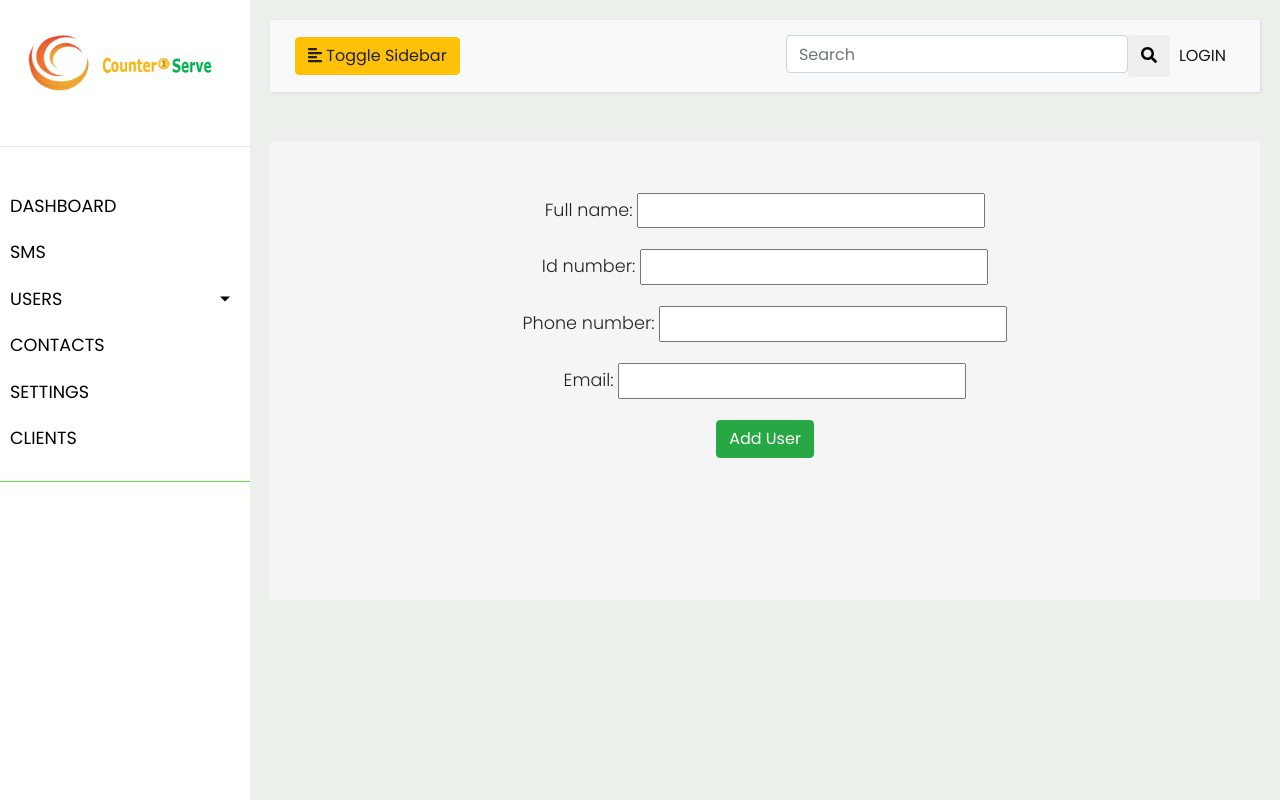
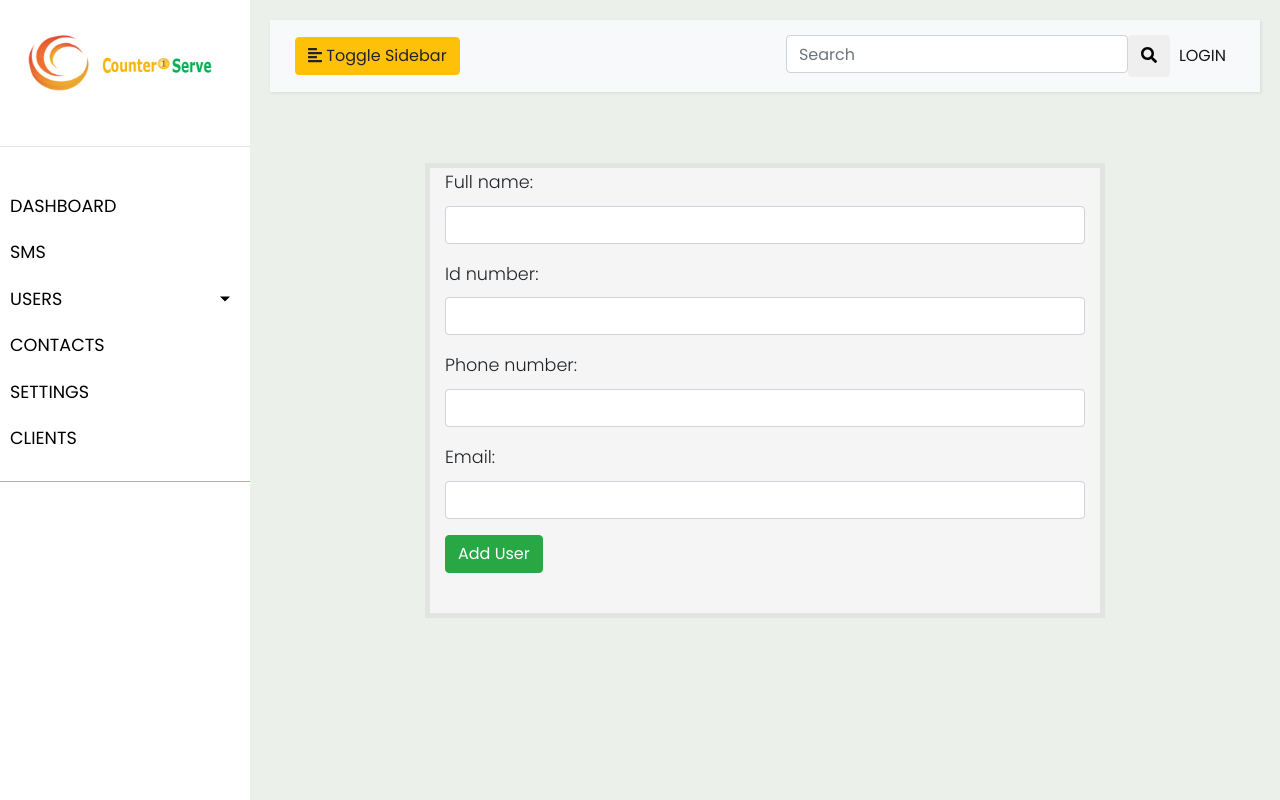
Before and after one commit to Arisodee/COUNTER1-SMS, a Django app: page /create_user/ in a window 1280 px wide. Run offline with Django 3.2, Linux system fonts and the light colour scheme; some libraries are stand-ins or nearby versions.

Commit message:
change styling

```diff
--- a/counter1app/forms.py
+++ b/counter1app/forms.py
@@ -13,11 +13,10 @@ class TalkingForm(forms.ModelForm):
                 ]
 
         widgets = {
-            # 'username': forms.TextInput(attrs={'class': 'form-control'}),
-            # 'api_key': forms.TextInput(attrs={'class': 'form-control'}),
+
             'recipients': forms.TextInput(attrs={'class': 'form-control'}),
             'message': forms.TextInput(attrs={'class': 'form-control'}),
-            # 'sender_id': forms.TextInput(attrs={'class': 'form-control'}),
+
         }
 
 
@@ -40,7 +39,26 @@ class Add_userForm(forms.ModelForm):
         fields = ('full_name', 'id_number','phone_number', 'email')
 
 
+        widgets = {
+
+            'full_name': forms.TextInput(attrs={'class': 'form-control'}),
+            'id_number': forms.TextInput(attrs={'class': 'form-control'}),
+            'phone_number': forms.TextInput(attrs={'class': 'form-control'}),
+            'email': forms.TextInput(attrs={'class': 'form-control'}),
+
+        }
+
+
 class EditSupervisor(forms.ModelForm):
     class Meta:
         model = Add_user
         fields = ('full_name', 'id_number','phone_number', 'email')
+
+        widgets = {
+
+            'full_name': forms.TextInput(attrs={'class': 'form-control'}),
+            'id_number': forms.TextInput(attrs={'class': 'form-control'}),
+            'phone_number': forms.TextInput(attrs={'class': 'form-control'}),
+            'email': forms.TextInput(attrs={'class': 'form-control'}),
+
+        }
--- a/counter1app/static/css/styles.css
+++ b/counter1app/static/css/styles.css
@@ -166,7 +166,8 @@ body{
 }
 
 .sms-form{
-    border: 2px solid rgb(100, 168, 100);
+    margin-top: 2%;
+    border: 5px solid rgb(226, 228, 226);
     background-color: whitesmoke;
 
 }
--- a/counter1app/templates/create_user.html
+++ b/counter1app/templates/create_user.html
@@ -7,7 +7,7 @@
 
 {% block content %}
 
-    <div class=" create">
+    <div>
         <div class="row">
             <div class="col-md-2"></div>
             <div class="col-md-8 create" >
@@ -28,13 +28,14 @@
             width: 100%;
         }
         .create{
-            margin-top: 5%;
+            margin-top: 3%;
             margin-bottom: 10%;
         }
         .create{
-            /* border: 2px solid rgb(100, 168, 100); */
+
             background-color: whitesmoke;
-            text-align: center;
+            text-align: left;
+            border: 5px solid rgb(226, 228, 226);
         }
     </style>
 {% endblock %}
```
Also changed, not shown: counter1app/templates/edit_user.html (+5 -4 lines).
